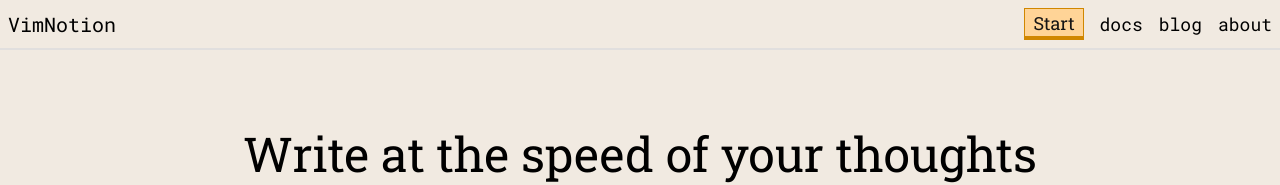
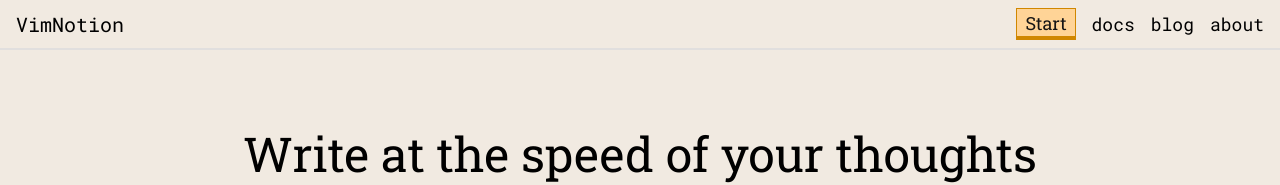
Before and after one commit to jackmuva/vimnotion, a Next.js app in the folder nextjs-vimnotion/: page / in a window 1280 px wide. Shown: the top 185 px of the page. Built offline with nearby package versions, Linux system fonts and the light colour scheme; no server answers.

Commit message:
better focus and marketing header padding

```diff
--- a/nextjs-vimnotion/src/components/editors/markdown-editor.tsx
+++ b/nextjs-vimnotion/src/components/editors/markdown-editor.tsx
@@ -86,7 +86,7 @@ export const MarkdownEditor = ({
 	}, [activePane]);
 
 	return (
-		<div className={`${activePane === paneId ? "outline-2 outline-offset-2 outline-indigo-300/70 dark:outline-indigo-300/30" : ""} relative h-full w-full
+		<div className={`${activePane === paneId ? "" : "brightness-[82%]"} relative h-full w-full
 				z-20 bg-background flex flex-col justify-start items-center space-y-2 p-2`}>
 			<h1 className="flex justify-end w-full italic
 				border-b border-b-background-muted/50">
--- a/nextjs-vimnotion/src/components/editors/vim-editor.tsx
+++ b/nextjs-vimnotion/src/components/editors/vim-editor.tsx
@@ -350,7 +350,7 @@ export const VimEditor = ({
 	}, [vimEditor, paneId, theme, updateActivePane]);
 
 	return (
-		<div className={`${activeId === paneId ? "outline-2 outline-offset-2 outline-indigo-300/70 dark:outline-indigo-300/30" : ""} rounded-sm relative h-full w-full z-20 bg-background`}>
+		<div className={`${activeId === paneId ? "" : "brightness-[82%]"} rounded-sm relative h-full w-full z-20 bg-background`}>
 			<div id={`vim-editor-${paneId}`}
 				className={`no-scrollbar h-full w-full`}>
 			</div>
--- a/nextjs-vimnotion/src/components/marketing-pages/marketing-header.tsx
+++ b/nextjs-vimnotion/src/components/marketing-pages/marketing-header.tsx
@@ -4,7 +4,7 @@ import { StartButtonOverlay } from "./start-button-overlay";
 export const MarketingHeader = () => {
 	return (
 		<div className="sticky top-0 left-0 border-b-2 border-background-muted/50 w-full flex justify-between
-				items-center z-20 p-2 space-x-4 bg-background gap-4">
+				items-center z-20 px-4 py-2 space-x-4 bg-background gap-4">
 			<Link target="_self" href={`${process.env.NEXT_PUBLIC_FRONTEND_BASE_URL}`}
 				className='font-robo-mono text-xl'>
 				VimNotion
```
